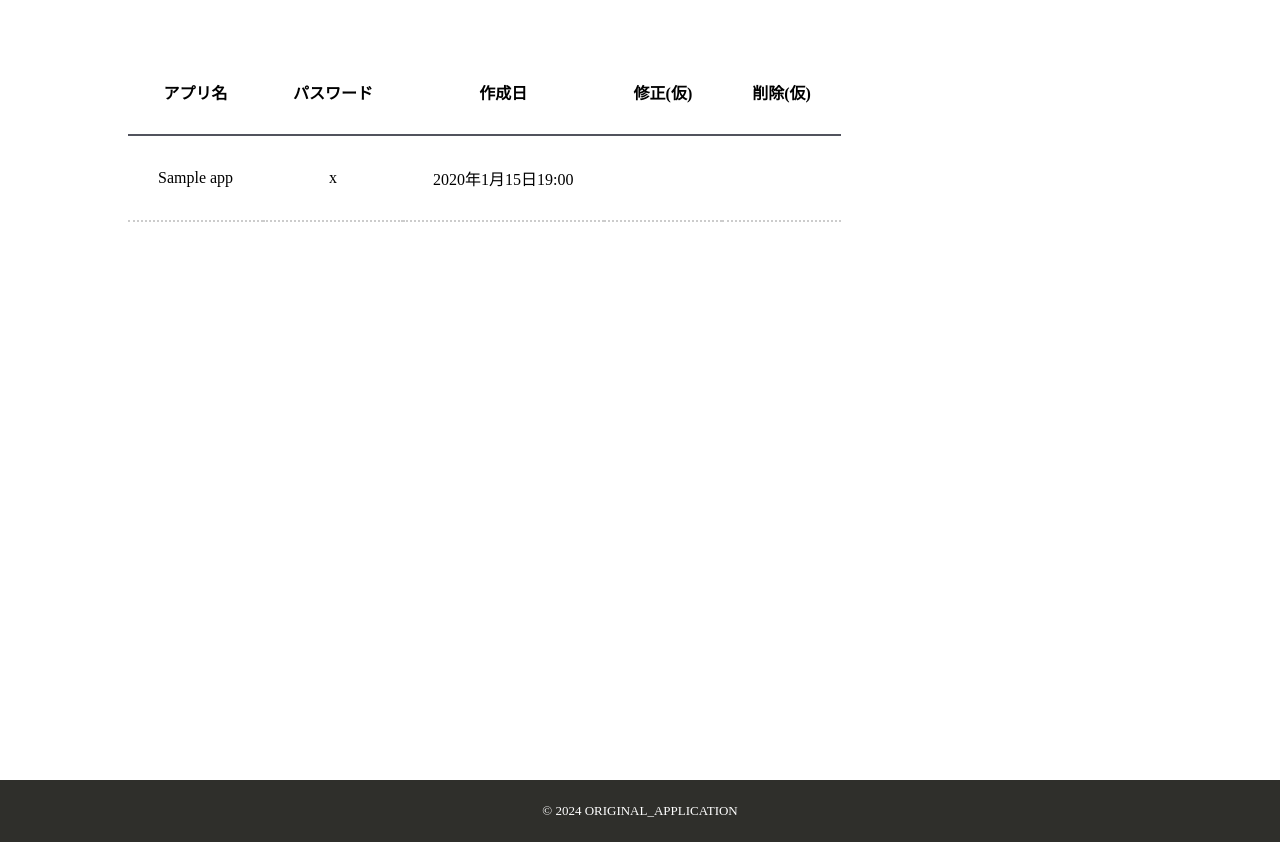
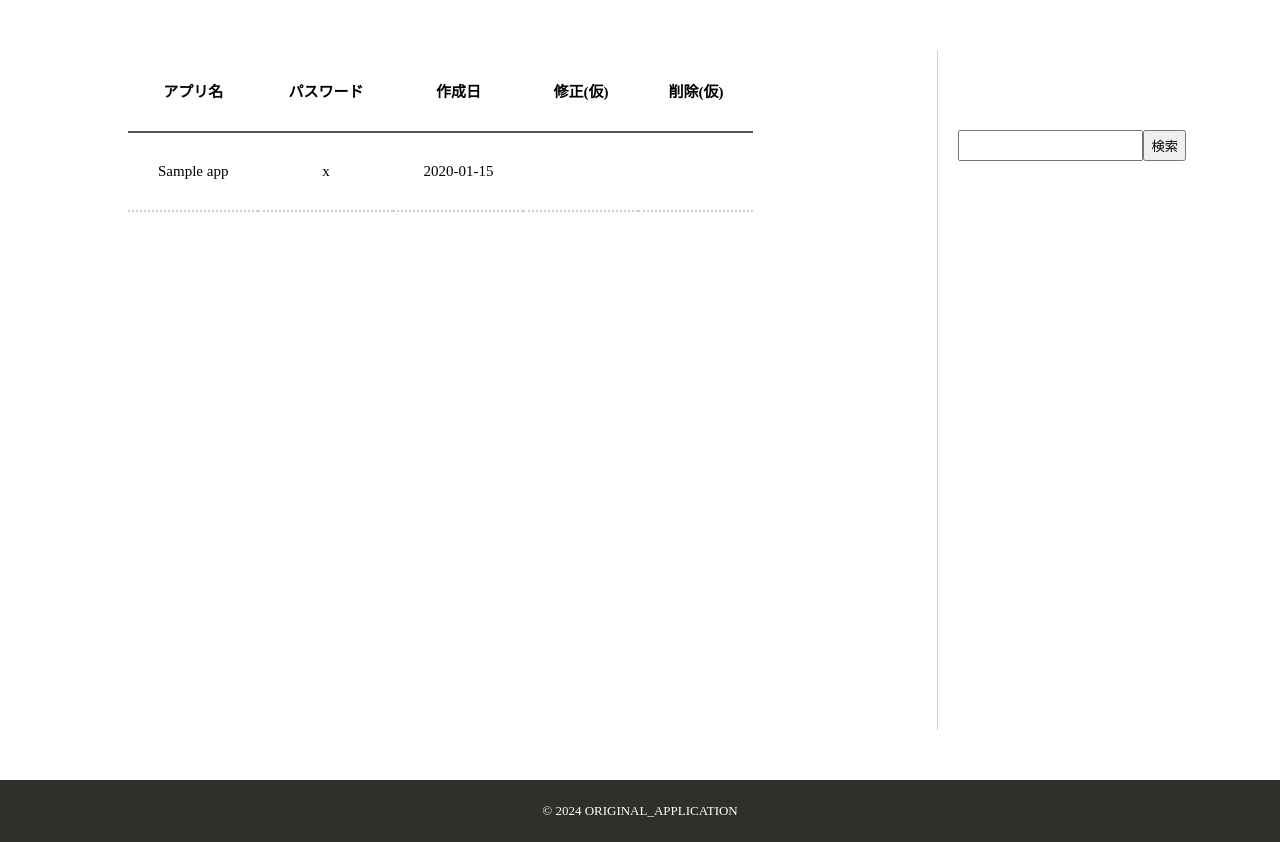
Before and after one commit to Jun922/pass_manager, a Django app: page / in a window 1280 px wide. Shown: the part 56-898 px from the top of the page. Run offline with Django 4.2, Linux system fonts and the light colour scheme; tables that the repository leaves empty hold one stand-in row (values such as "Sample post").

Commit message:
search func fin

```diff
--- a/pw_recorder/views.py
+++ b/pw_recorder/views.py
@@ -5,3 +5,12 @@ from .models import App
 class AppListView(generic.ListView):
     template_name = 'app/list.html'
     model = App
+
+    def get_queryset(self):
+        query = self.request.GET.get('query')
+
+        if query:
+            app_list = App.objects.filter(name__icontains=query)
+        else:
+            app_list = App.objects.all()
+        return app_list
--- a/static/css/app/list.css
+++ b/static/css/app/style.css
@@ -24,7 +24,7 @@ th, td {
 .container {
     max-width: 1024px;
     margin: 0 auto;
-    width: 80%;
+    width: 100%;
 }
 
 
@@ -61,10 +61,21 @@ header a {
 }
 
 
+
+/* article part */
+article .container {
+    display: flex;
+}
+
+
+
 /* table part */
 .disp-data {
     text-align: center;
     height: 85vh;
+    width: 75%;
+    margin-right: 150px;
+    font-size: 15px;
 }
 
 .col-name {
@@ -78,6 +89,28 @@ header a {
 
 
 
+/* side bar part */
+.side-bar {
+    width: 15%;
+    padding: 0 40px 0 20px;
+    border-left: 1px solid #ccc;
+}
+
+.search-name form {
+    display: flex;
+    margin: 80px 0;
+}
+
+.search-name input {
+    height: 25px;
+}
+
+.search-name button {
+    white-space: nowrap;
+}
+
+
+
 /* footer part */
 footer {
     background-color: rgb(47, 47, 43);
--- a/templates/app/base.html
+++ b/templates/app/base.html
@@ -5,22 +5,21 @@
 <head>
     <meta charset="UTF-8">
     <meta name="viewport" content="width=device-width, initial-scale=1.0">
-    <link rel="stylesheet" href="{% static 'css/app/list.css' %}">
+    <link rel="stylesheet" href="{% static 'css/app/style.css' %}">
     <title>Document</title>
 </head>
 <body>
     <!-- header part -->
     {% include "app/header.html" %}
 
-
-    <!-- disp data list part -->
-    <section class="disp-data">
+    <article>
         <div class="container">
+            <!-- disp data list part -->
             {% block data %}
             {% endblock %}
+            <!-- paging func -->
         </div>
-    </section>
-
+    </article>
 
     <!-- footer part -->
     {% include "app/footer.html" %}
--- a/templates/app/list.html
+++ b/templates/app/list.html
@@ -2,6 +2,7 @@
 {% extends "app/base.html" %}
 
 {% block data %}
+<section class="disp-data">
     <table>
         <tr class="col-name">
             <th>アプリ名</th>
@@ -15,9 +16,20 @@
             <tr class="data">
                 <td>{{app.name}}</td>
                 <td>{{app.password}}</td>
-            <td>{{app.created_at}}</td>
-            <!-- <td>{{app.updated_at}}</td> -->
+                <td>{{app.created_at|date:"Y-m-j"}}</td>
             </tr>
         {% endfor %}
     </table>
+</section>
+
+<section class="side-bar">
+    <nav>
+        <div class="search-name">
+            <form action="" method="get">
+                <input name="query" value="{{ request.GET.query }}" type="text" />
+                <button type="submit">検索</button>
+            </form>
+        </div>
+    </nav>
+</section>
 {% endblock %}
```
Lines whose indentation alone changed are shown as unchanged.
